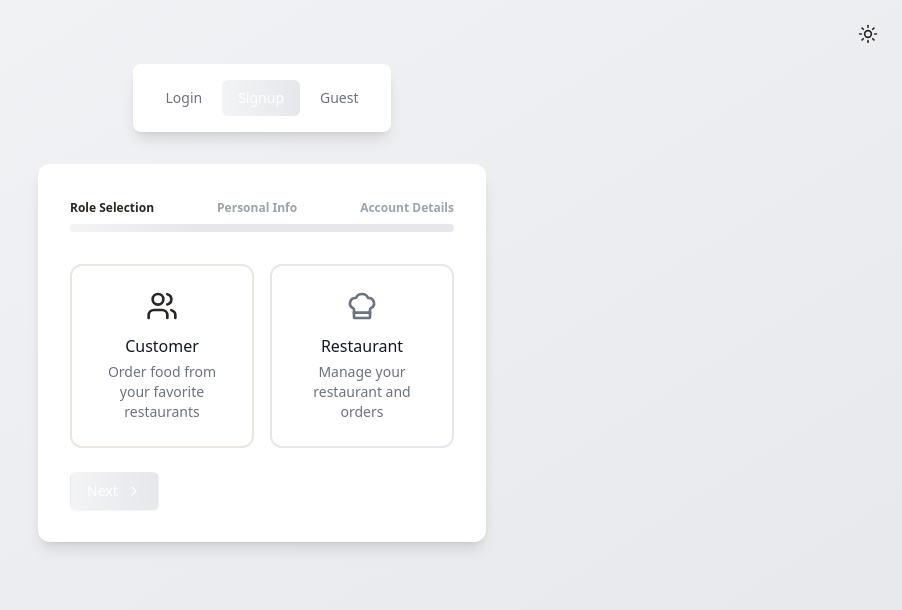
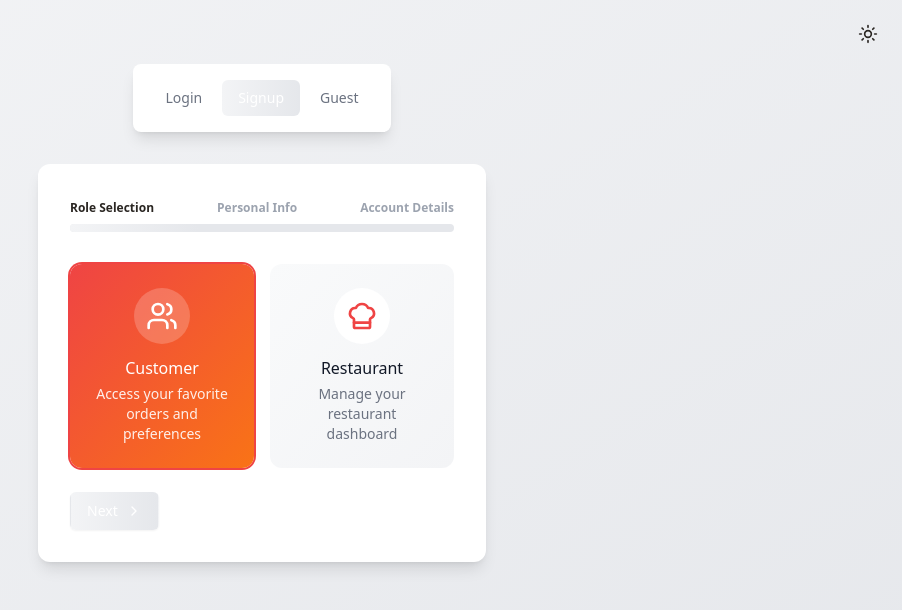
Before and after one commit to HasEEnaEEby/TOT-Web-Application, a React (Vite) app in the folder tot_web development/: page /signup in a window 1280 px wide. Shown: the top 610 px of the page, without its empty margins (378-1280 px from the left). Built offline with nearby package versions, Linux system fonts and the light colour scheme; no server answers.

Commit message:
Remove the Admin role selector in the

```diff
--- a/tot_web development/src/components/auth/RoleSelector.tsx
+++ b/tot_web development/src/components/auth/RoleSelector.tsx
@@ -1,53 +1,85 @@
-import React from 'react';
+import React, { useState } from 'react';
+import { motion } from 'framer-motion';
 import { ChefHat, Users } from 'lucide-react';
-import { UserRole } from '../../store/auth';
+
+type UserRole = 'customer' | 'restaurant';
 
 interface RoleSelectorProps {
   selectedRole: UserRole;
   onChange: (role: UserRole) => void;
 }
 
-export default function RoleSelector({ selectedRole, onChange }: RoleSelectorProps) {
-  const roles: { id: UserRole; title: string; icon: React.ReactNode; description: string }[] = [
+const RoleSelector: React.FC<RoleSelectorProps> = ({ selectedRole, onChange }) => {
+  const roles = [
     {
-      id: 'customer',
+      id: 'customer' as UserRole,
       title: 'Customer',
       icon: <Users className="h-8 w-8" />,
-      description: 'Order food from your favorite restaurants'
+      description: 'Access your favorite orders and preferences',
     },
     {
-      id: 'restaurant',
+      id: 'restaurant' as UserRole,
       title: 'Restaurant',
       icon: <ChefHat className="h-8 w-8" />,
-      description: 'Manage your restaurant and orders'
-    }
+      description: 'Manage your restaurant dashboard',
+    },
   ];
 
   return (
     <div className="grid grid-cols-1 md:grid-cols-2 gap-4">
       {roles.map(({ id, title, icon, description }) => (
-        <button
+        <motion.button
           key={id}
           onClick={() => onChange(id)}
-          className={`p-6 rounded-xl border-2 transition-all duration-200 ${
-            selectedRole === id
-              ? 'border-primary-500 bg-primary-50 dark:bg-primary-900/20'
-              : 'border-gray-200 dark:border-gray-700 hover:border-primary-300 dark:hover:border-primary-700'
+          whileHover={{ scale: 1.02 }}
+          whileTap={{ scale: 0.98 }}
+          className={`relative group overflow-hidden rounded-xl transition-all duration-300 ${
+            selectedRole === id ? 'ring-2 ring-red-500' : ''
           }`}
         >
-          <div className="flex flex-col items-center text-center space-y-3">
-            <div className={`${
-              selectedRole === id ? 'text-primary-500' : 'text-gray-500 dark:text-gray-400'
-            }`}>
-              {icon}
-            </div>
-            <div className="space-y-1">
-              <h3 className="font-medium text-gray-900 dark:text-white">{title}</h3>
-              <p className="text-sm text-gray-500 dark:text-gray-400">{description}</p>
+          <div
+            className={`absolute inset-0 ${
+              selectedRole === id
+                ? 'bg-gradient-to-br from-red-500 to-orange-500 opacity-100'
+                : 'bg-gradient-to-br from-gray-50 to-gray-100 dark:from-gray-800 dark:to-gray-700'
+            } transition-all duration-300`}
+          />
+          <div className="relative p-6">
+            <div className="flex flex-col items-center text-center space-y-3">
+              <motion.div
+                className={`p-3 rounded-full ${
+                  selectedRole === id ? 'bg-white/20' : 'bg-white dark:bg-gray-800'
+                } transition-colors duration-300`}
+                animate={{
+                  scale: selectedRole === id ? [1, 1.1, 1] : 1,
+                  rotate: selectedRole === id ? [0, 5, -5, 0] : 0,
+                }}
+                transition={{ duration: 0.3 }}
+              >
+                <div className={selectedRole === id ? 'text-white' : 'text-red-500'}>{icon}</div>
+              </motion.div>
+              <div className="space-y-1">
+                <h3
+                  className={`font-medium ${
+                    selectedRole === id ? 'text-white' : 'text-gray-900 dark:text-white'
+                  }`}
+                >
+                  {title}
+                </h3>
+                <p
+                  className={`text-sm ${
+                    selectedRole === id ? 'text-white/90' : 'text-gray-500 dark:text-gray-400'
+                  }`}
+                >
+                  {description}
+                </p>
+              </div>
             </div>
           </div>
-        </button>
+        </motion.button>
       ))}
     </div>
   );
-}
+};
+
+export default RoleSelector;
```
